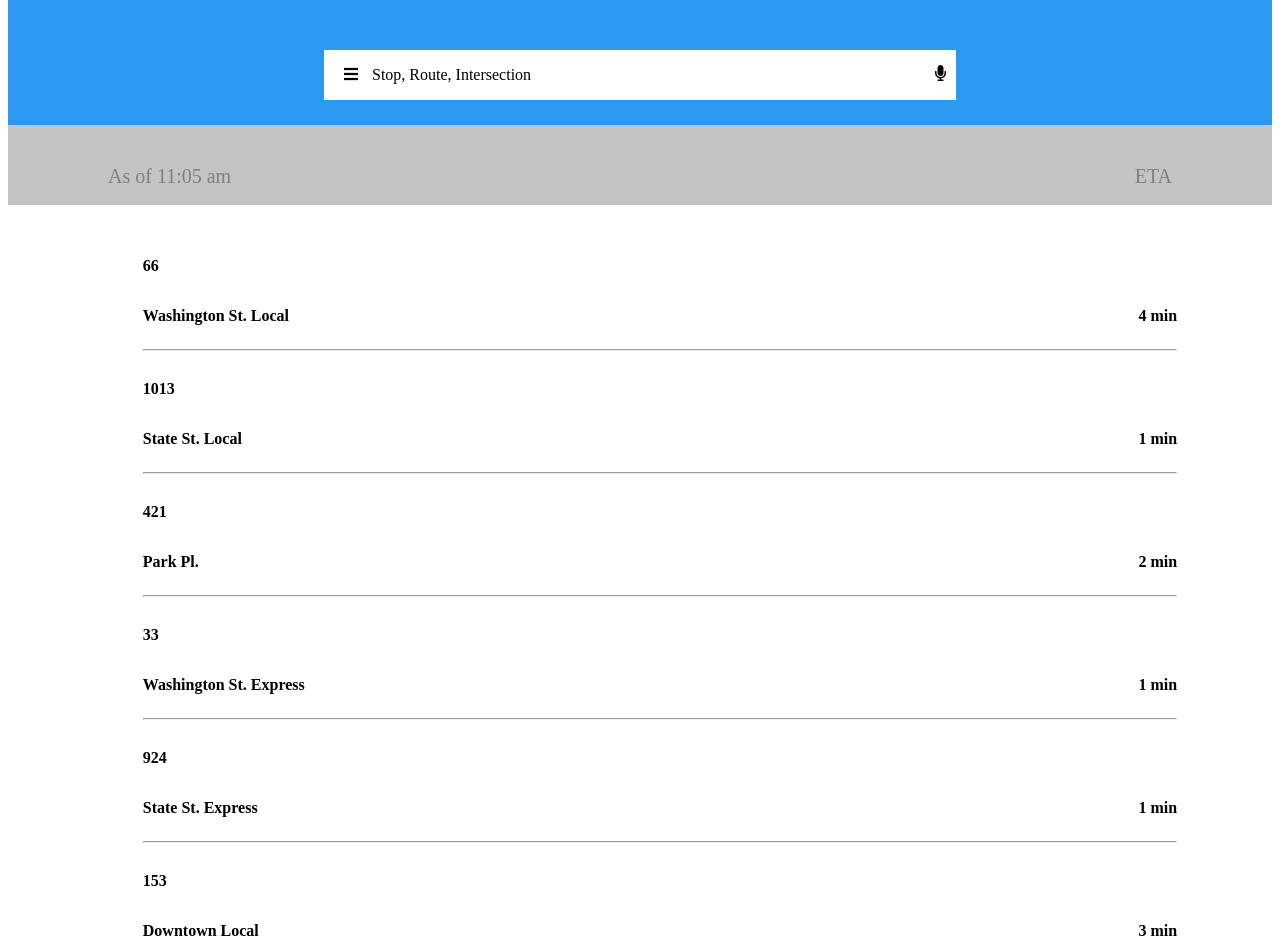
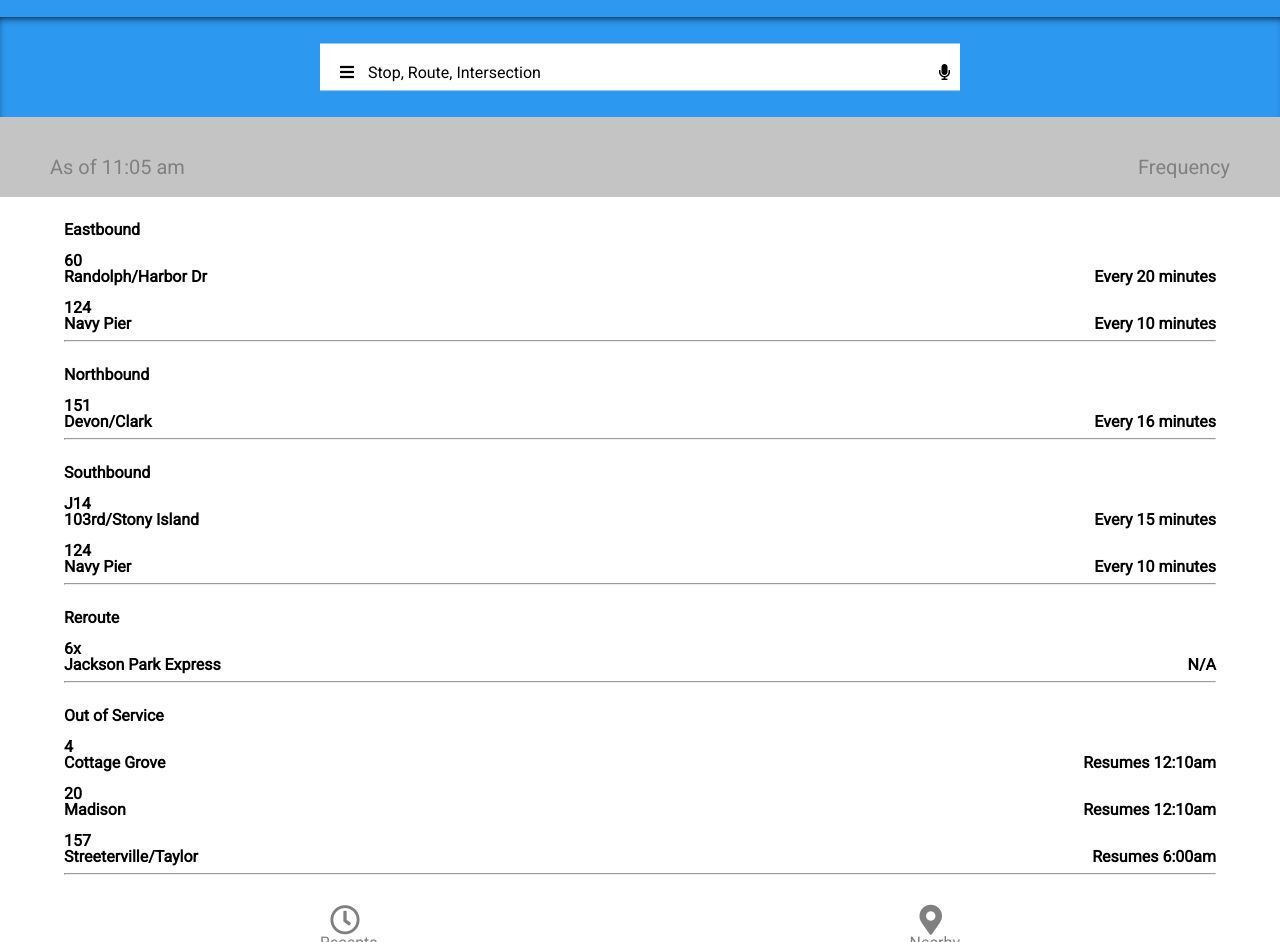
Before and after one commit to chestnuthill/busybusFrontendChallenge, a plain HTML site: page index.html in a window 1280 px wide. Shown: the part 133-1075 px from the top of the page. Drawn offline with Linux system fonts and the light colour scheme.

Commit message:
fixed edits

```diff
--- a/index.html
+++ b/index.html
@@ -2,85 +2,141 @@
 <html lang="en" dir="ltr">
   <head>
     <meta charset="utf-8">
+    <meta name="viewport" content="width=device-width, initial-scale=1.0">
     <link rel="stylesheet" href="https://cdnjs.cloudflare.com/ajax/libs/font-awesome/5.11.2/css/all.css" />
+    <link rel="stylesheet" href="reset.css">
     <link rel="stylesheet" href="style.css">
+    <link rel="stylesheet" href="https://fonts.googleapis.com/css?family=Roboto">
+
     <title>BusyBus</title>
   </head>
   <body>
-    <div class="navigation">
+    <section class="navigation">
       <i class="fas fa-wifi icons t"></i>
       <i class="fas fa-battery-full icons t"></i>
       <h1 class="icons t time">11:00</h1>
-    </div>
+    </section>
 
-    <div class="menu">
+    <section class="menu">
       <i class="fas fa-bars hamburger"></i>
       <p class="text">BusyBus</p>
       <i class="fas fa-ellipsis-v dots"></i>
       <i class="fas fa-search search"></i>
-    </div>
+    </section>
 
-    <div class="submenu">
+    <section class="submenu">
       <div class="searchBar">
-        <i class="fas fa-bars dib mr10 ml20"></i>
-        <p class="dib mr10 ml10">Stop, Route, Intersection</p>
+        <i class="fas fa-bars dib mr10 ml20 mt10"></i>
+        <p class="dib mr10 ml10 mt10">Stop, Route, Intersection</p>
         <i class="fas fa-microphone dib fr micpadding"></i>
       </div>
-    </div>
+    </section>
 
-    <div class="subsubmenu">
-      <p class="text texta">As of 11:05 am</p>
-      <p class="text texta fr eta">ETA<p>
-    </div>
+    <section class="subsubmenu">
+      <p class="dib text texta">As of 11:05 am</p>
+      <p class="dib text texta mr50 fr">Frequency</p>
 
-    <div class="listsection">
+    </section>
+
+    <section class="listsection">
         <ul class="list">
+
+          <h2 class="mb10 mt10"> Eastbound </h2>
           <li>
-            <p>66</p>
-            <p class="dib">Washington St. Local</p>
-            <p class="dib fr">4 min</p>
+            <p>60</p>
+            <p class="dib">Randolph/Harbor Dr</p>
+
+            <section class="dib fr">
+              <p class="dib">Every 20 minutes</p>
+            </section>
+          </li>
+
+          <li class="mt10">
+            <p>124</p>
+            <p class="dib">Navy Pier</p>
+
+            <section class="dib fr">
+              <p class="dib">Every 10 minutes</p>
+            </section>
             <hr>
           </li>
 
-          <li>
-            <p>1013</p>
-            <p class="dib">State St. Local</p>
-            <p class="dib fr">1 min</p>
+          <h2 class="mb10 mt25"> Northbound </h2>
+          <li class="mt10">
+            <p>151</p>
+            <p class="dib">Devon/Clark</p>
+
+            <section class="dib fr">
+              <p class="dib">Every 16 minutes</p>
+            </section>
             <hr>
           </li>
 
-          <li>
-            <p>421</p>
-            <p class="dib">Park Pl.</p>
-            <p class="dib fr">2 min</p>
+          <h2 class="mb10 mt25"> Southbound </h2>
+          <li class="mt10">
+            <p>J14</p>
+            <p class="dib">103rd/Stony Island</p>
+
+            <section class="dib fr">
+              <p class="dib">Every 15 minutes</p>
+            </section>
+          </li>
+
+          <li class="mt10">
+            <p>124</p>
+            <p class="dib">Navy Pier</p>
+
+            <section class="dib fr">
+              <p class="dib">Every 10 minutes</p>
+            </section>
             <hr>
-            </li>
+          </li>
 
-            <li>
-              <p>33</p>
-              <p class="dib">Washington St. Express</p>
-              <p class="dib fr">1 min</p>
-              <hr>
-              </li>
+          <h2 class="mb10 mt25"> Reroute </h2>
+          <li class="mt10">
+            <p>6x</p>
+            <p class="dib">Jackson Park Express</p>
 
-              <li>
-                <p>924</p>
-                <p class="dib">State St. Express</p>
-                <p class="dib fr">1 min</p>
-                <hr>
-                </li>
+            <section class="dib fr">
+              <p class="dib">N/A</p>
+            </section>
+            <hr>
+          </li>
 
-                <li>
-                  <p>153</p>
-                  <p class="dib">Downtown Local</p>
-                  <p class="dib fr">3 min</p>
-                  <hr>
-                  </li>
+          <h2 class="mb10 mt25"> Out of Service </h2>
+          <li class="mt10">
+            <p>4</p>
+            <p class="dib">Cottage Grove</p>
+
+            <section class="dib fr">
+              <p class="dib">Resumes 12:10am</p>
+            </section>
+          </li>
+
+          <li class="mt10">
+            <p>20</p>
+            <p class="dib">Madison</p>
+
+            <section class="dib fr">
+              <p class="dib">Resumes 12:10am</p>
+            </section>
+          </li>
+
+          <li class="mt10">
+            <p>157</p>
+            <p class="dib">Streeterville/Taylor</p>
+
+            <section class="dib fr">
+              <p class="dib">Resumes 6:00am</p>
+            </section>
+            <hr>
+          </li>
+
         </ul>
 
-    </div>
+    </section>
 
-    <div class="bottomsearch">
+    <section class="bottomsearch">
       <div class="dib">
         <i class="far fa-clock is30"></i>
         <p>Recents</p>
@@ -90,7 +146,7 @@
         <i class="fas fa-map-marker-alt is30"></i>
         <p>Nearby</p>
       </div>
-    </div>
+    </section>
 
 </body>
 
--- /dev/null
+++ b/reset.css
@@ -0,0 +1,48 @@
+/* http://meyerweb.com/eric/tools/css/reset/
+   v2.0 | 20110126
+   License: none (public domain)
+*/
+
+html, body, div, span, applet, object, iframe,
+h1, h2, h3, h4, h5, h6, p, blockquote, pre,
+a, abbr, acronym, address, big, cite, code,
+del, dfn, em, img, ins, kbd, q, s, samp,
+small, strike, strong, sub, sup, tt, var,
+b, u, i, center,
+dl, dt, dd, ol, ul, li,
+fieldset, form, label, legend,
+table, caption, tbody, tfoot, thead, tr, th, td,
+article, aside, canvas, details, embed,
+figure, figcaption, footer, header, hgroup,
+menu, nav, output, ruby, section, summary,
+time, mark, audio, video {
+	margin: 0;
+	padding: 0;
+	border: 0;
+	font-size: 100%;
+	font: inherit;
+	vertical-align: baseline;
+}
+/* HTML5 display-role reset for older browsers */
+article, aside, details, figcaption, figure,
+footer, header, hgroup, menu, nav, section {
+	display: block;
+}
+body {
+	line-height: 1;
+}
+ol, ul {
+	list-style: none;
+}
+blockquote, q {
+	quotes: none;
+}
+blockquote:before, blockquote:after,
+q:before, q:after {
+	content: '';
+	content: none;
+}
+table {
+	border-collapse: collapse;
+	border-spacing: 0;
+}
--- a/style.css
+++ b/style.css
@@ -1,8 +1,13 @@
+body {
+  font-family: 'Roboto', sans-serif;
+}
+
 .navigation {
   background-color: grey;
   float: right;
   width: 100%;
   color: white;
+  padding-bottom: 15px;
 }
 .icons {
   display: inline-block;
@@ -34,7 +39,7 @@
 .text {
   font-size: 20px;
   display: inline-block;
-  margin-left: 100px;
+  margin-left: 50px;
   margin-top: 40px;
   color: white;
 }
@@ -63,10 +68,15 @@
   margin-right: 10px;
 }
 
+.mr50 {
+  margin-right: 50px;
+}
+
 .submenu {
   background-color: #2C98F0;
   height: 100px;
   position: relative;
+  box-shadow: inset 1px 5px 9px -5px;
 }
 
 .searchBar {
@@ -76,6 +86,8 @@
   top: 50%;
   left: 25%;
   transform: translateY(-50%);
+  padding-top: 10px;
+  padding-bottom: 10px;
 }
 
 
@@ -93,13 +105,14 @@
 
 .micpadding {
   padding-right: 10px;
-  padding-top: 15px;
+  padding-top: 10px;
 }
 
 .subsubmenu{
 background-color: #C4C4C4;
 height: 80px;
 position: relative;
+width: 100%;
 }
 
 .texta {
@@ -108,7 +121,7 @@ position: relative;
 
 .eta {
   margin-left: 0px;
-  margin-right: 100px;
+  margin-right: 10px;
 }
 
 .list {
@@ -118,7 +131,7 @@ position: relative;
 }
 
 .listsection {
-  width: 85%;
+  width: 90%;
   margin: 0 auto;
 }
 
@@ -137,3 +150,15 @@ li {
   font-size: 30px;
   margin-left: 10px;
 }
+
+.mt10 {
+  margin-top: 10px;
+}
+
+.mt25 {
+  margin-top: 25px;
+}
+
+.mb10 {
+  margin-bottom: 10px;
+}
```
